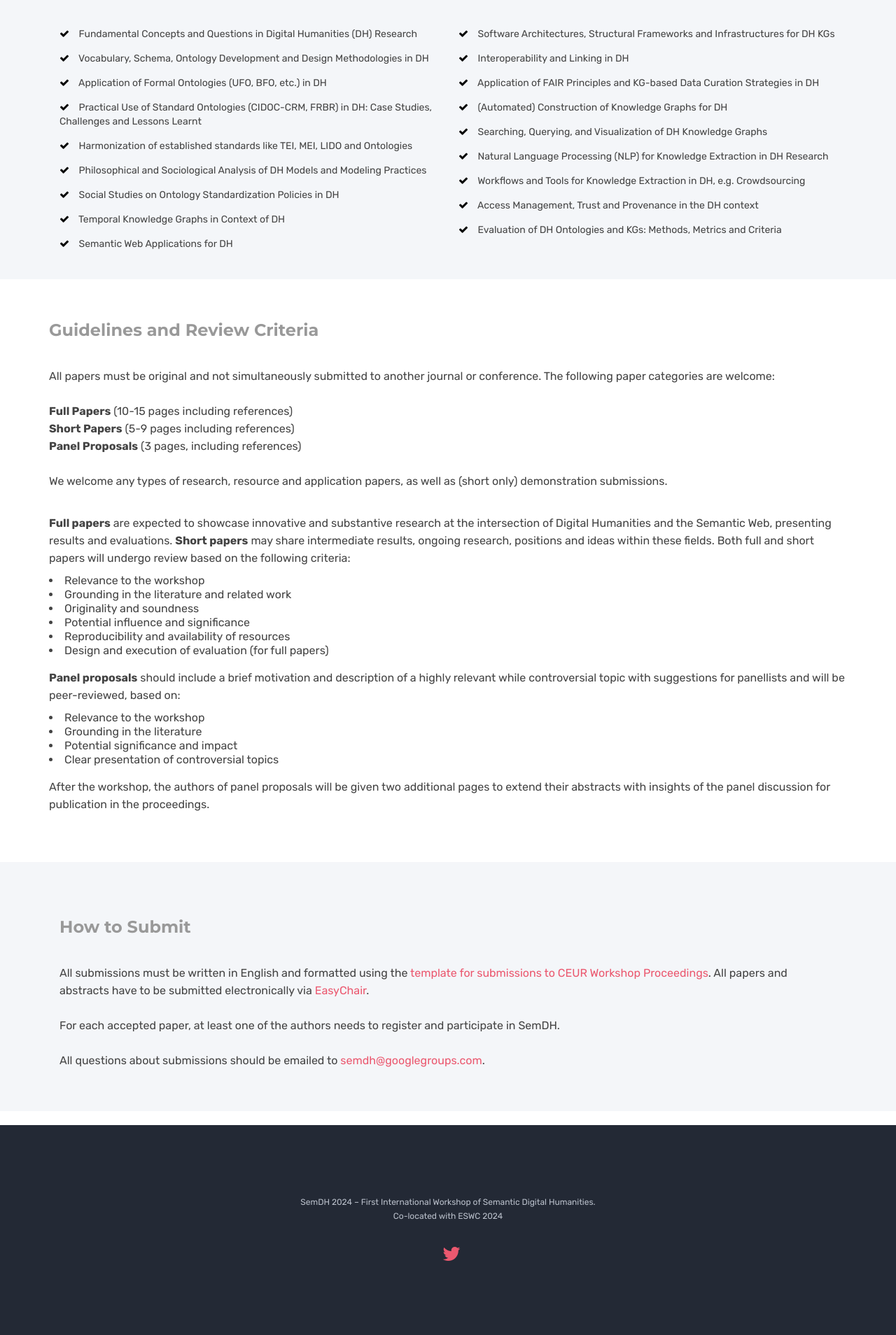
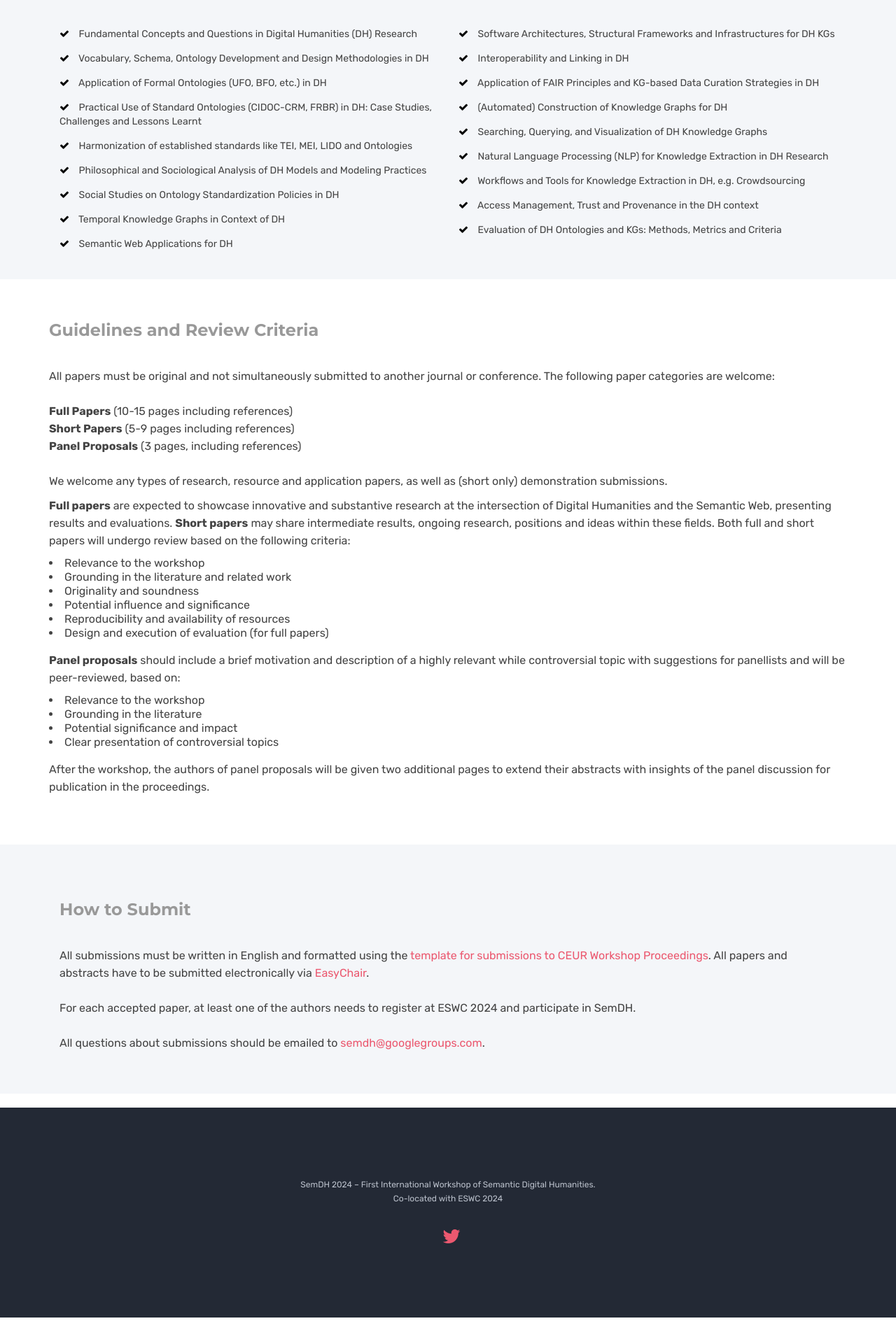
Before and after one commit to SemDH/semdh.github.io, a Jekyll site: the page built from callforpapers.html, in a window 1280 px wide. Shown: the part 765-2673 px from the top of the page at 70% size. Built offline with Jekyll 4.4.1, drawn with Linux system fonts in a browser that asks for light colours.

Commit message:
call for paper update

```diff
--- a/callforpapers.html
+++ b/callforpapers.html
@@ -166,7 +166,7 @@ canonical: https://semdh.github.io
         <br />
         We welcome any types of research, resource and application papers, as
         well as (short only) demonstration submissions. <br />
-        <br />
+
         <p class="lead"><strong>Full papers</strong> are expected to showcase innovative and substantive research at the intersection of Digital Humanities and the Semantic Web, presenting results and evaluations. <strong>Short papers</strong> may share intermediate results, ongoing research, positions and ideas within these fields. Both full and short papers will undergo review based on the following criteria: </p>
         <ul class="unorderedlist">
           <li>Relevance to the workshop</li>
@@ -202,8 +202,7 @@ canonical: https://semdh.github.io
         <a
           href="https://www.overleaf.com/latex/templates/template-for-submissions-to-ceur-workshop-proceedings-ceur-ws-dot-org/wqyfdgftmcfw">template for submissions to CEUR Workshop Proceedings</a>. All papers and abstracts have to be submitted electronically via <a href="https://easychair.org/conferences/?conf=semdh2024">EasyChair</a>.<br />
         <br />
-        For each accepted paper, at least one of the authors needs to register
-        and participate in SemDH. <br />
+        For each accepted paper, at least one of the authors needs to register at ESWC 2024 and participate in SemDH. <br />
         <br />
         All questions about submissions should be emailed to
         <a href="mailto:semdh@googlegroups.com">semdh@googlegroups.com</a>.
```
